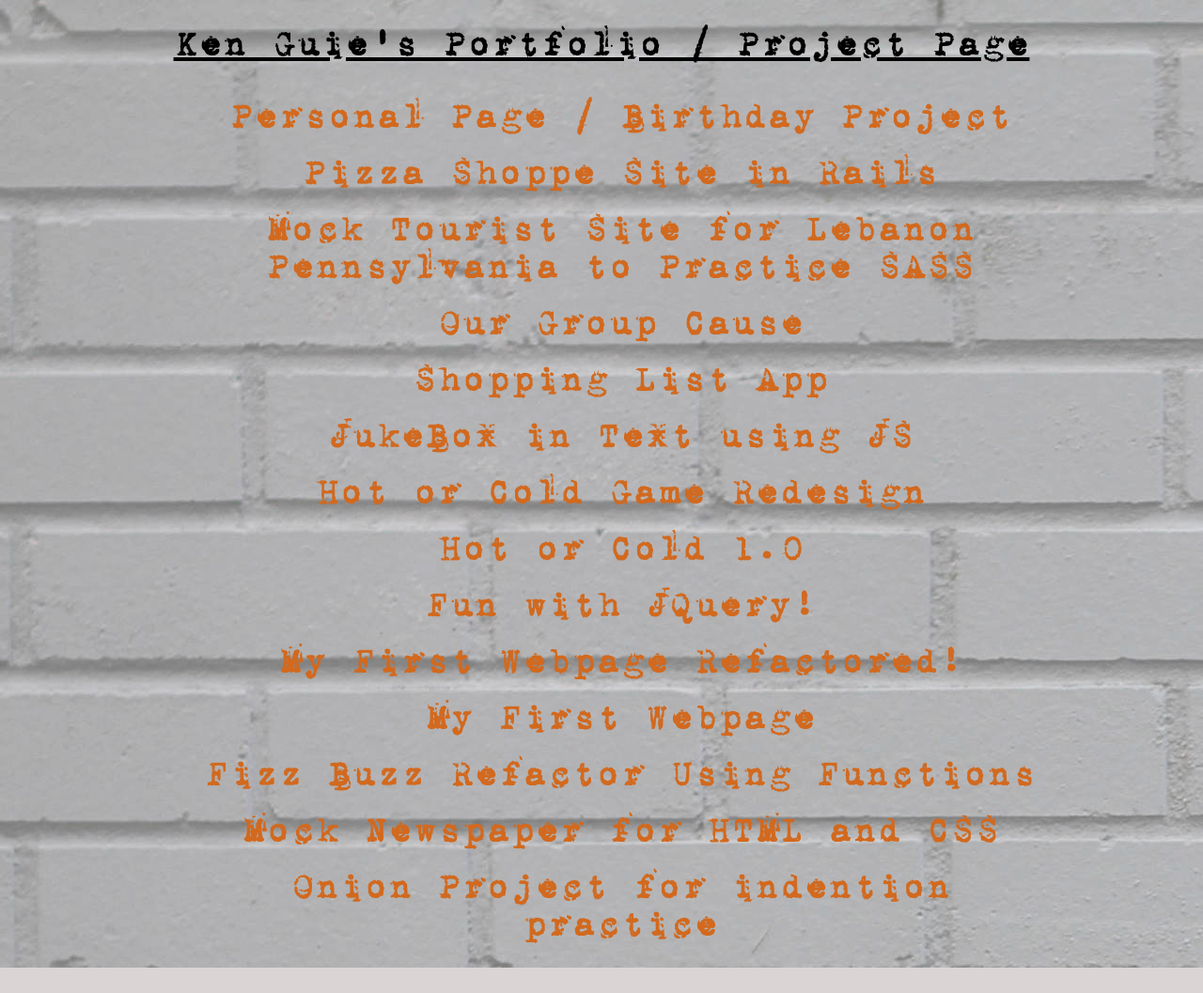
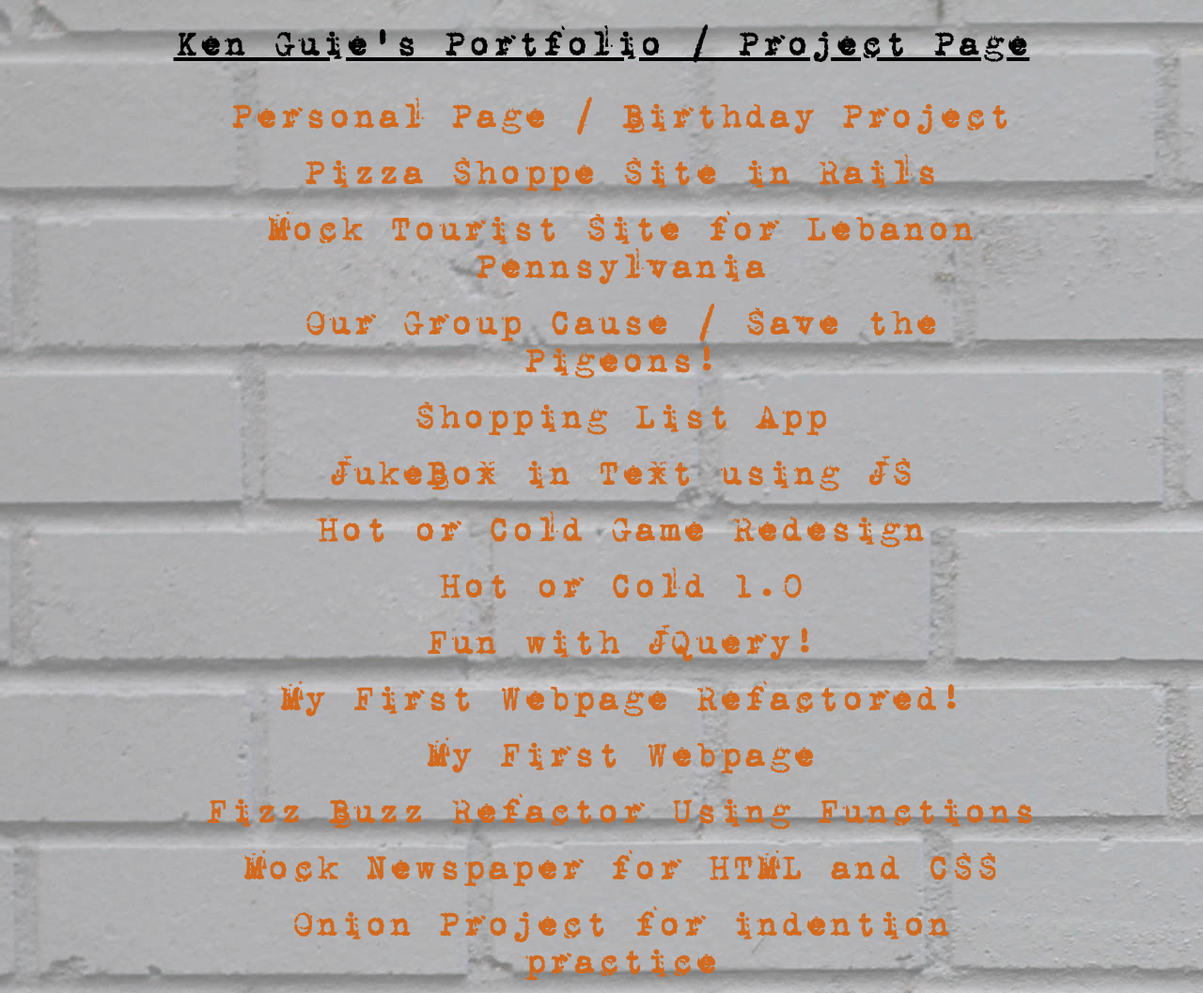
Before and after one commit to kenguie/portfolioPage, a plain HTML site: page index.html in a window 1280 px wide. Shown: the top 1057 px of the page at 94% size. Before the commit the page ends 1030 px from the top, so only its background shows below. Drawn offline with Linux system fonts and the light colour scheme.

Commit message:
tweeking

```diff
--- a/index.html
+++ b/index.html
@@ -21,8 +21,8 @@
 
         <li><a href="http://nyhunter77.github.io/BdayPject/">Personal Page / Birthday Project</a></li>
         <li><a href="http://ancient-gorge-2669.herokuapp.com/">Pizza Shoppe Site in Rails</a></li>
-        <li><a href="http://nyhunter77.github.io/lebanon_travel/">Mock Tourist Site for Lebanon Pennsylvania to Practice SASS</a></li>
-        <li><a href="http://nyhunter77.github.io/GroupCause/">Our Group Cause</a></li>
+        <li><a href="http://nyhunter77.github.io/lebanon_travel/">Mock Tourist Site for Lebanon Pennsylvania</a></li>
+        <li><a href="http://nyhunter77.github.io/GroupCause/">Our Group Cause / Save the Pigeons!</a></li>
         <li><a href="http://nyhunter77.github.io/shoppingList/">Shopping List App</a></li>
         <li><a href="http://nyhunter77.github.io/Jukebox/">JukeBox in Text using JS</a></li>
         <li><a href="http://nyhunter77.github.io/hot-cold-redesign/">Hot or Cold Game Redesign</a></li>
```
